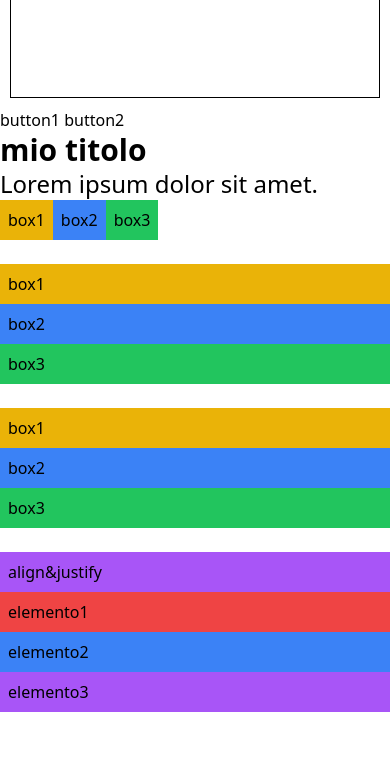
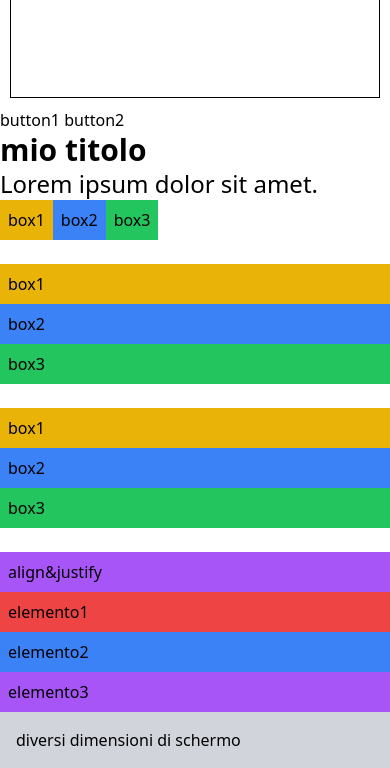
Before and after one commit to MBENE-DIEYE/tailwindCSS, a website: page index.html in a window 390 px wide. Shown: the part 1544-2312 px from the top of the page. Before the commit the page ends 2256 px from the top, so only its background shows below. Drawn offline with nearby package versions, Linux system fonts and the light colour scheme.

Commit message:
Responsive

```diff
--- a/index.html
+++ b/index.html
@@ -183,6 +183,9 @@
             <div class="bg-blue-500 p-2">elemento2</div>
             <div class="bg-purple-500 p-2">elemento3</div>
         </div>
+
+        <!-- Responsive -->
+        <div class="p-4 bg-gray-300 sm:bg-red-500 md:bg-blue-500 lg:bg-green-500">diversi dimensioni di schermo</div>
 </body>
 
 </html>
```
